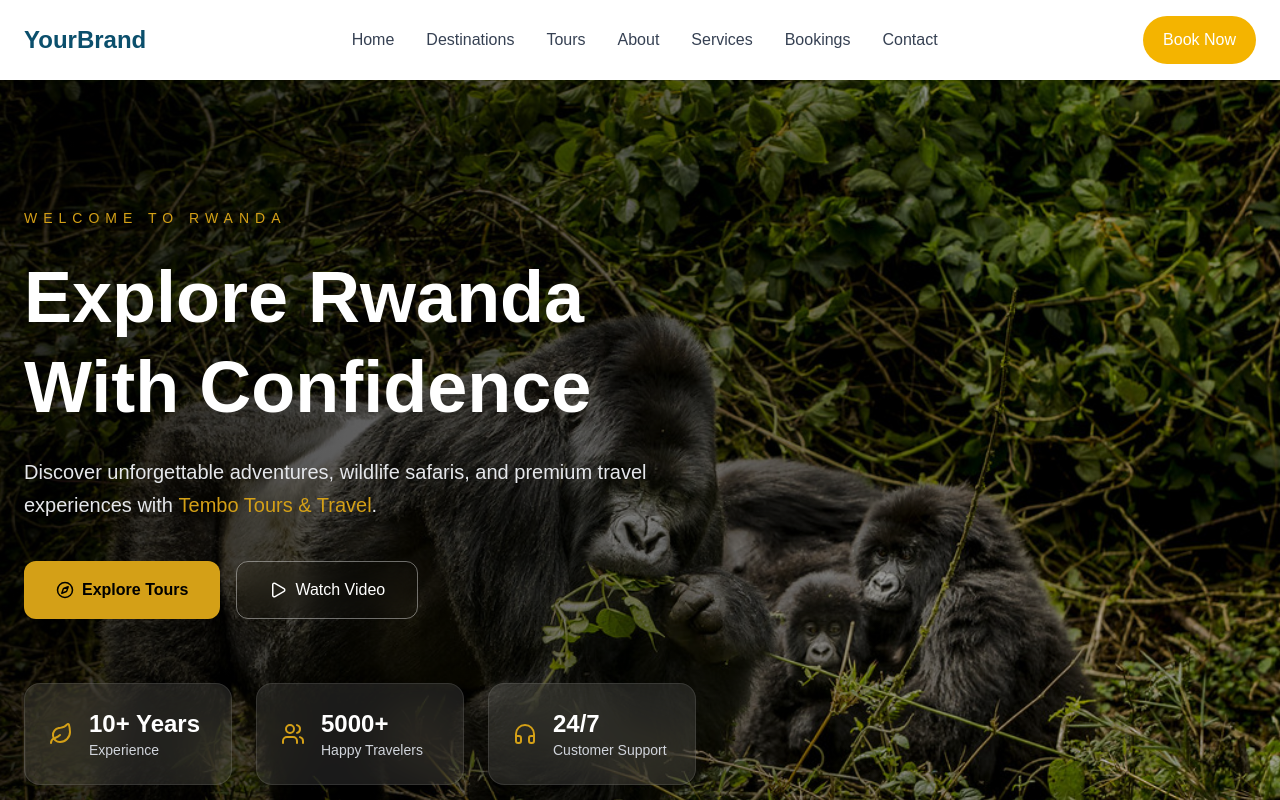
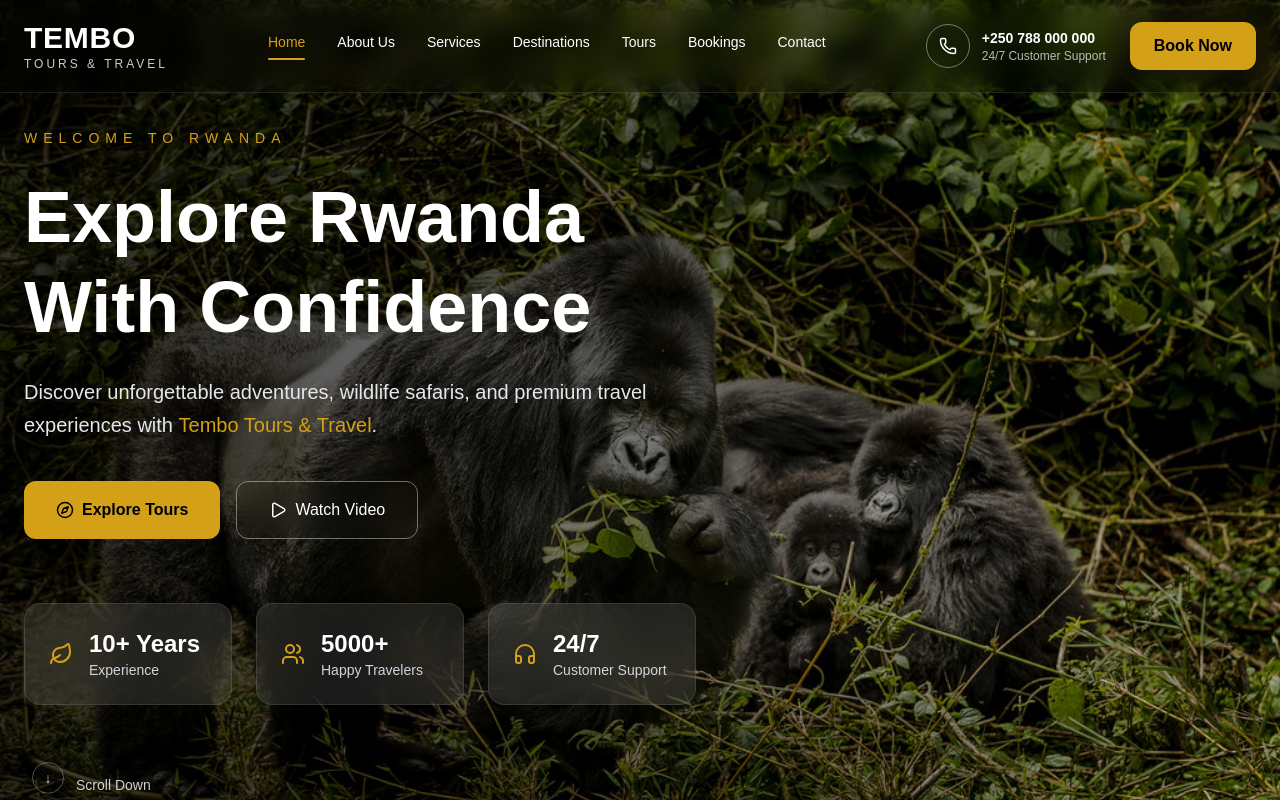
Before and after one commit to ELIE-MANI/tembo-tours, a Next.js app: page / in a window 1280 px wide. Shown: the top 800 px of the page. Built offline with nearby package versions, Linux system fonts and the light colour scheme.

Commit message:
updated the navabar

```diff
--- a/components/navbar/Navbar.tsx
+++ b/components/navbar/Navbar.tsx
@@ -1,81 +1,104 @@
 "use client";
 
 import Link from "next/link";
-import { Menu } from "lucide-react";
+import { Menu, Phone } from "lucide-react";
 import { useState } from "react";
+import { usePathname } from "next/navigation";
 import MobileMenu from "./MobileMenu";
 
+const navLinks = [
+  { name: "Home", href: "/" },
+  { name: "About Us", href: "/about" },
+  { name: "Services", href: "/services" },
+  { name: "Destinations", href: "/destinations" },
+  { name: "Tours", href: "/tours" },
+  { name: "Bookings", href: "/booking" },
+  { name: "Contact", href: "/contact" },
+];
+
 export default function Navbar() {
-
-const [open,setOpen]=useState(false);
+  const [open, setOpen] = useState(false);
+  const pathname = usePathname();
 
   return (
+    <header className="absolute top-0 left-0 w-full z-50">
+      <div className="backdrop-blur-md bg-black/20 border-b border-white/10">
+        <div className="max-w-7xl mx-auto px-6 py-5 flex items-center justify-between">
 
-<header className="sticky top-0 z-50 bg-white shadow-sm">
-
-<div className="max-w-7xl mx-auto px-6 py-4 flex items-center justify-between">
-
-<Link
-href="/"
-className="text-2xl font-bold text-[#0B4F6C]"
->
-YourBrand
+          {/* Logo */}
+          <Link href="/" className="flex items-center gap-3">
+            <div>
+              <h1 className="text-3xl font-bold text-white tracking-wide">
+                TEMBO
+              </h1>
+              <p className="text-xs text-white/80 uppercase tracking-[3px]">
+                Tours & Travel
+              </p>
+            </div>
           </Link>
 
-<nav className="hidden md:flex gap-8 text-gray-700">
+          {/* Desktop Nav */}
+          <nav className="hidden lg:flex items-center gap-8">
+            {navLinks.map((link) => {
+              const isActive = pathname === link.href;
 
-<Link href="/">Home</Link>
+              return (
+                <Link
+                  key={link.name}
+                  href={link.href}
+                  className={`relative text-sm font-medium transition pb-2 ${
+                    isActive
+                      ? "text-[#D4A017]"
+                      : "text-white hover:text-[#D4A017]"
+                  }`}
+                >
+                  {link.name}
 
-<Link href="/destinations">
-Destinations
+                  {/* Active underline */}
+                  {isActive && (
+                    <span className="absolute left-0 bottom-0 h-0.5 w-full bg-[#D4A017] rounded-full" />
+                  )}
                 </Link>
-
-<Link href="/tours">
-Tours
-</Link>
-
-<Link href="/about">
-About
-</Link>
-<Link href="/services">
-Services
-</Link>
-
-<Link href="/booking">
-Bookings
-</Link>
-
-<Link href="/contact">
-Contact
-</Link>
-
+              );
+            })}
           </nav>
 
+          {/* Right Side */}
+          <div className="hidden lg:flex items-center gap-6">
+            {/* Phone */}
+            <div className="flex items-center gap-3 text-white">
+              <div className="w-11 h-11 rounded-full border border-white/40 flex items-center justify-center">
+                <Phone size={18} />
+              </div>
+
+              <div className="leading-tight">
+                <p className="font-semibold text-sm">+250 788 000 000</p>
+                <p className="text-xs text-white/70">
+                  24/7 Customer Support
+                </p>
+              </div>
+            </div>
+
+            {/* CTA */}
             <Link
               href="/booking"
-className="hidden md:block bg-secondary text-white px-5 py-3 rounded-full"
+              className="bg-[#D4A017] text-black px-6 py-3 rounded-xl font-semibold hover:scale-105 transition"
             >
               Book Now
             </Link>
-
-<button
-className="md:hidden text-black"
-onClick={()=>setOpen(true)}
->
-
-<Menu size={30}/>
-
-</button>
-
           </div>
 
-<MobileMenu
-open={open}
-setOpen={setOpen}
-/>
+          {/* Mobile Menu Button */}
+          <button
+            className="lg:hidden text-white"
+            onClick={() => setOpen(true)}
+          >
+            <Menu size={30} />
+          </button>
+        </div>
+      </div>
 
+      <MobileMenu open={open} setOpen={setOpen} />
     </header>
-
-)
-
+  );
 }
```
Lines whose indentation alone changed are shown as unchanged.
